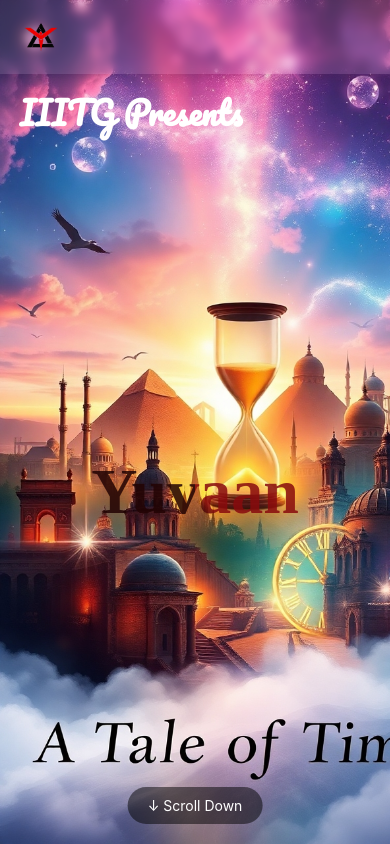
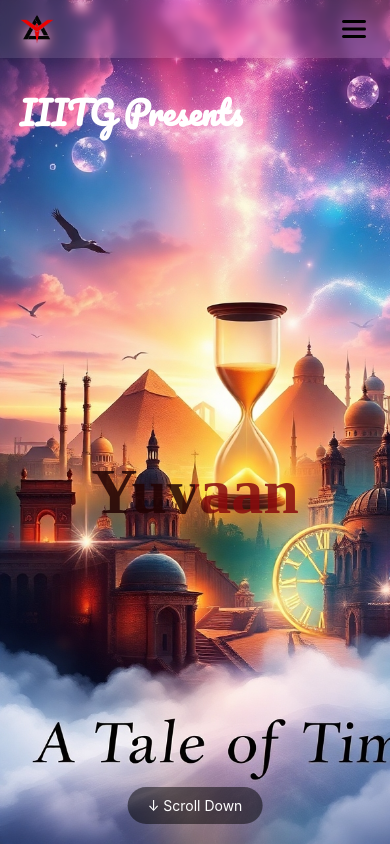
Before and after one commit to SnehanshuPal27/Yuvaan2k25, a React (Vite) app: page / in a window 390 px wide. Shown: the top 844 px of the page. Built offline with nearby package versions, Linux system fonts and the light colour scheme; a web font is replaced by a local one.

Commit message:
navbar updated

```diff
--- a/src/components/Navbar.css
+++ b/src/components/Navbar.css
@@ -2,7 +2,6 @@
 body {
     scroll-padding-top: 80px; /* Matches the default offset */
 }
-
 .navbar {
     z-index: 3;
     position: fixed;
@@ -63,52 +62,80 @@ body {
 .nav-links li a:hover {
     color: #00bcd4;
 }
-/* Hamburger menu icon for smaller devices */
-.hamburger {
-    display: none;
+
+/* Mobile-View */
+.mobile-navbar{
+    z-index: 10;
+    position: fixed;
+    top: 0;
+    width:100%;
+    padding: 0.5rem 1rem 0.5rem 1rem;
+    align-items: center;
+    background: rgba(255, 255, 255, 0.1);
+    backdrop-filter: blur(4px);
+    box-shadow: 0 4px 10px rgba(0, 0, 0, 0.1);
+    box-sizing: border-box;
+}
+.mobile-navbar-container{
+    width:100%;
+    display: flex;
+    align-items: center;
+    justify-content: space-between;
+    flex-wrap: nowrap;
+}
+.hamburger-btn{
+    display: flex;
+    align-items: center;
+    justify-content: center;
+    cursor: pointer;
+    padding: 0.5rem;
+
+}
+.menu-icon{
+    width: 1.5rem;
+    height: 1.5rem;
+}
+
+.nav-menu-container{
+    z-index: 50;
+    width: 100%;
+    height: 40%;
+    display: flex;
+    /* gap: 2rem; */
+    align-items: center;
     flex-direction: column;
-    cursor: pointer;
+    justify-content: space-between;
+    padding: 3rem 0 3rem 0;
+    position: absolute;
+    top: 3.5rem;
+    background: rgba(35, 35, 35, 0.8);
+    backdrop-filter: blur(8px);
+    opacity: 0;
+    pointer-events: none;
+    transition: opacity 0.3s ease-out;
 }
-.hamburger div {
-    width: 25px;
-    height: 3px;
-    background: #fff;
-    margin: 3px;
-    transition: all 0.3s ease;
+.nav-menu-container.open {
+    opacity: 1;
+    pointer-events: auto;
 }
-/* Media query for smaller devices */
-/* Media query for smaller devices */
+
+.nav-menu-container a{
+    color: #fff;
+    text-decoration: none;
+    font-size: 1.25rem;
+}
+
 @media (max-width: 768px) {
-    .nav-links {
+    .navbar{
         display: none;
-        flex-direction: column;
-        background: rgba(0, 0, 0, 0.9); /* Slightly darker for full-screen visibility */
-        position: fixed;
-        top: 0;
-        left: 0; /* Changed from right to left to cover entire screen */
-        width: 100%; /* Full width of the screen */
-        height: 100vh; /* Full viewport height */
-        padding-top: 10vh; /* More padding from the top */
-        gap: 2rem;
-        z-index: 10; /* Higher z-index to ensure it's on top */
-        box-sizing: border-box;
-        justify-content: center; /* Center links vertically */
-        align-items: center; /* Center links horizontally */
-    }
-    .nav-links.show {
-        display: flex;
-    }
-    .hamburger {
-
-        display: none;
-        z-index: 11; /* Ensure hamburger is above the menu */
-    }
-    .nav-links li {
-        text-align: center;
-        width: 100%;
-        padding: 1rem;
-    }
-    .nav-links li a {
-        font-size: 1.5rem; /* Larger font size for mobile */
     }
 }
+
+@media (min-width: 768px) {
+    .mobile-navbar{
+        display: none;
+    }
+    .nav-menu-container{
+        display: none;
+    }
+}
--- a/src/components/Navbar.jsx
+++ b/src/components/Navbar.jsx
@@ -1,58 +1,37 @@
-import React, { useState, useEffect } from 'react';
+import React, { useState, useEffect, useRef } from 'react';
 import './Navbar.css';
 import {Link} from "react-router-dom";
 
 function Navbar({ refs }) {
     const [isOpen, setIsOpen] = useState(false);
+    const menuRef = useRef(null);
 
     const handleToggle = () => {
         setIsOpen(!isOpen);
     };
-
-    const scrollToSection = (ref, offset = 80) => {
-        if (ref && ref.current) {
-            // Get the current position of the element
-            const elementPosition = ref.current.getBoundingClientRect().top + window.pageYOffset;
-
-            // Subtract the offset (default 80px for navbar height)
-            const offsetPosition = elementPosition - offset;
-
-            // Smooth scroll to the calculated position
-            window.scrollTo({
-                top: offsetPosition,
-                behavior: 'smooth'
-            });
-        }
-        setIsOpen(false);
+    const handleLinkClick = () => {
+        setIsOpen(false); // Close the menu when a link is clicked
     };
 
-    // Optional: Close mobile menu when clicking outside
+
     useEffect(() => {
         const handleClickOutside = (event) => {
-            const navLinks = document.querySelector('.nav-links');
-            const hamburger = document.querySelector('.hamburger');
-
-            if (
-                isOpen &&
-                navLinks &&
-                !navLinks.contains(event.target) &&
-                hamburger &&
-                !hamburger.contains(event.target)
-            ) {
-                setIsOpen(false);
-            }
+          if (menuRef.current && !menuRef.current.contains(event.target)) {
+            setIsOpen(false); // Close the menu if click is outside
+          }
         };
 
-        if (isOpen) {
-            document.addEventListener('mousedown', handleClickOutside);
-        }
+        // Add event listener for clicks outside
+        document.addEventListener('mousedown', handleClickOutside);
 
+        // Cleanup the event listener when the component unmounts
         return () => {
-            document.removeEventListener('mousedown', handleClickOutside);
+          document.removeEventListener('mousedown', handleClickOutside);
         };
-    }, [isOpen]);
+      }, []);
 
     return (
+        <>
         <nav className="navbar">
             <div className="navbar-container">
                 <div className="logo">
@@ -60,13 +39,8 @@ function Navbar({ refs }) {
                         <img src="/logo.png" alt="Logo" />
                     </a>
                 </div>
-                <div className="hamburger" onClick={handleToggle}>
-                    <div className="bar"></div>
-                    <div className="bar"></div>
-                    <div className="bar"></div>
-                </div>
+
                 <ul className={`nav-links ${isOpen ? 'show' : ''}`}>
-
                     <li>
                         <Link
                             to="/"
@@ -89,6 +63,16 @@ function Navbar({ refs }) {
                     </li>
                     <li>
                         <Link
+                            to="/eventIndex"
+                            style={{
+                                cursor: 'pointer',
+                            }}
+                        >
+                            Events
+                        </Link>
+                    </li>
+                    <li>
+                        <Link
                             to="/sponsors"
                             style={{
                                 cursor: 'pointer',
@@ -97,16 +81,38 @@ function Navbar({ refs }) {
                             Sponsors
                         </Link>
                     </li>
-                    {/*<li>*/}
-                    {/*    <a onClick={() => scrollToSection(refs.sponsors)}*/}
-                    {/*    style={{*/}
-                    {/*        cursor: 'pointer',*/}
-                    {/*     }}*/}
-                    {/*    >Sponsors</a>*/}
-                    {/*</li>*/}
                 </ul>
             </div>
         </nav>
+
+
+        {/* Mobile devices */}
+        <nav className='mobile-navbar'>
+            <div className="mobile-navbar-container">
+                <div className="logo">
+                        <a href="/">
+                            <img src="/logo.png" alt="Logo" />
+                        </a>
+                </div>
+
+                <button onClick={handleToggle} className='hamburger-btn'>
+                <img
+                    src={isOpen ? '/close.png' : '/menu.png'}
+                    alt={isOpen ? 'Close menu' : 'Open menu'}
+                    className="menu-icon"
+                />
+                </button>
+            </div>
+        </nav>
+
+        <div  className={`nav-menu-container ${isOpen ? 'open' : ''}`}>
+            <Link to="/" onClick={handleLinkClick} style={{ cursor: 'pointer' }}>Home</Link>
+            <Link to="/teamIndex" onClick={handleLinkClick} style={{ cursor: 'pointer' }}>Teams</Link>
+            <Link to="/eventIndex" onClick={handleLinkClick} style={{ cursor: 'pointer' }}>Events</Link>
+            <Link to="/sponsors" onClick={handleLinkClick} style={{ cursor: 'pointer' }}>Sponsors</Link>
+        </div>
+
+        </>
     );
 }
 
```
Also changed, not shown: public/close.png (added), public/menu.png (added).
